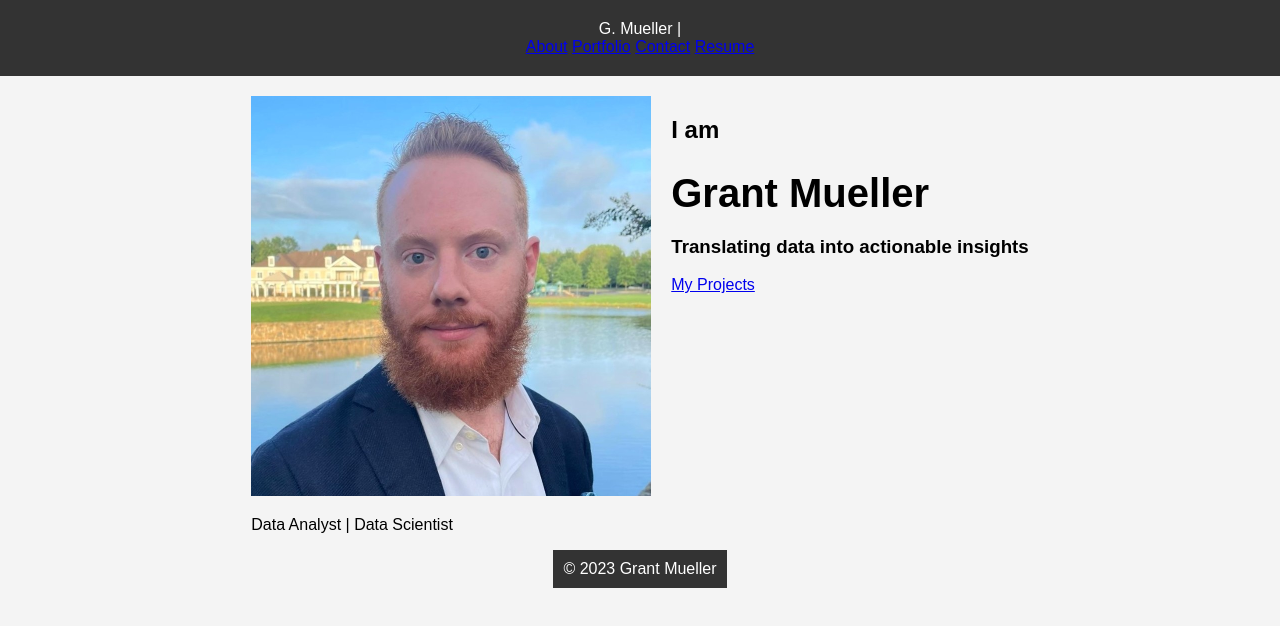
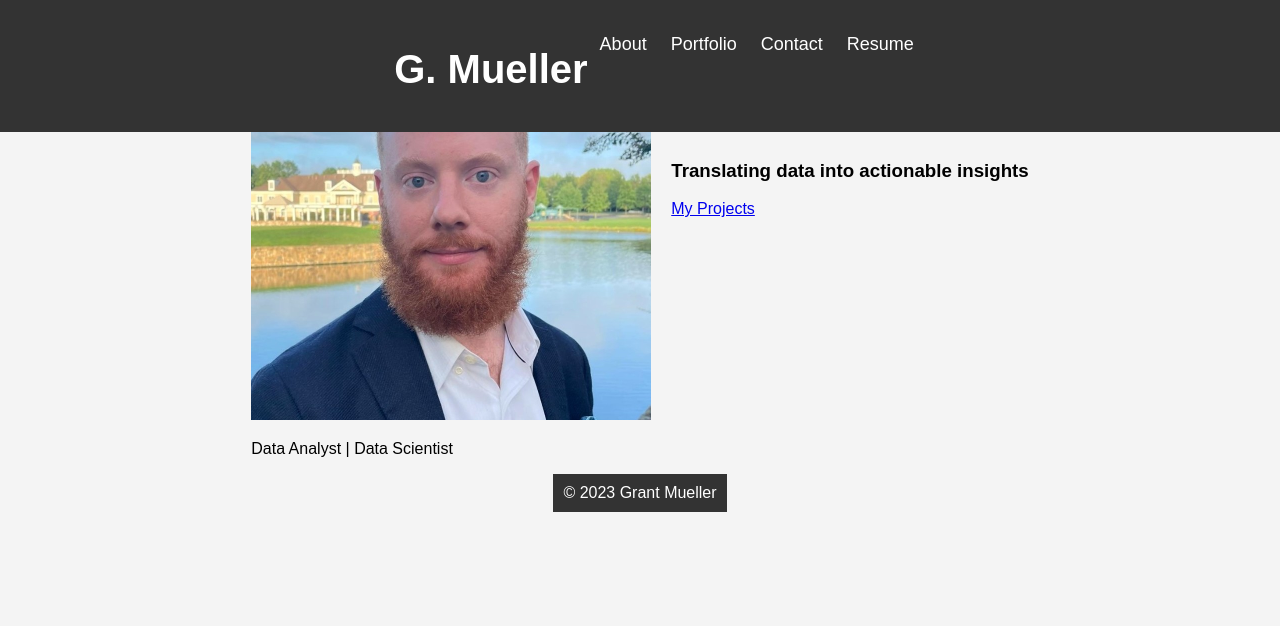
Before and after one commit to grant-mueller/grant-mueller.github.io, a plain HTML site: page index.html in a window 1280 px wide. Drawn offline with Linux system fonts and the light colour scheme.

Commit message:
Troubleshooting the header and navigation links on homepage

```diff
--- a/index.html
+++ b/index.html
@@ -14,6 +14,10 @@
         }
 
         header {
+            display: flex;
+            justify-content: center;
+            position: fixed;
+            width: 100%;
             overflow: hidden;
             background-color: #333;
             color: #fff;
@@ -21,7 +25,11 @@
             padding: 20px;
         }
 
-        .header a {
+        nav {
+            right: 0;
+        }
+
+        nav a {
             float: left;
             color: white;
             text-align: center;
@@ -48,20 +56,6 @@
             align-items: center;
             justify-content: center;
             padding: 20px;
-        }
-
-        .flex-container {
-            display: flex;
-            flex-direction: row;
-        }
-
-        .flex-left {
-            width: 60%;
-            height: 100vh;
-        }
-
-        .flex-right {
-            width: 40%;
         }
 
         h1 {
@@ -98,14 +92,16 @@
 </head>
 <body>
     <header>
-        <a class="logo">G. Mueller | </a>
-        <div class"header-right">
+        <h1>G. Mueller</h1>
+        <nav>
           <a href="about.html">About</a>
           <a href="portfolio.html">Portfolio</a>
           <a href="contact.html">Contact</a>
           <a target="_blank" href="https://github.com/grant-mueller/grant-mueller.github.io/blob/main/GrantMueller_Resume.pdf">Resume</a>
-        </div>
+        </nav>
+
     </header>
+
     <div class="container">
         <div class="portfolio-item">
             <div class="item">
```
